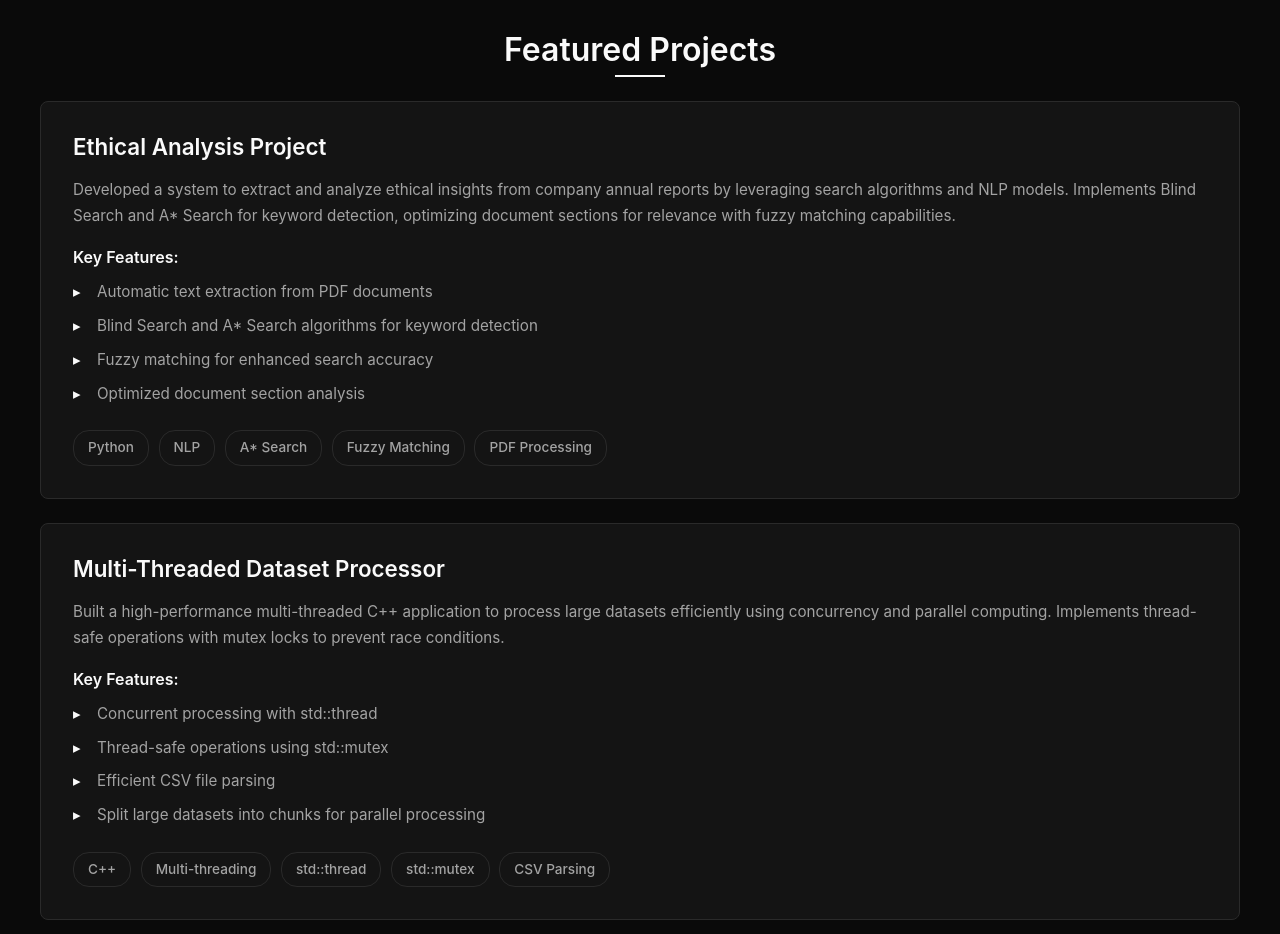
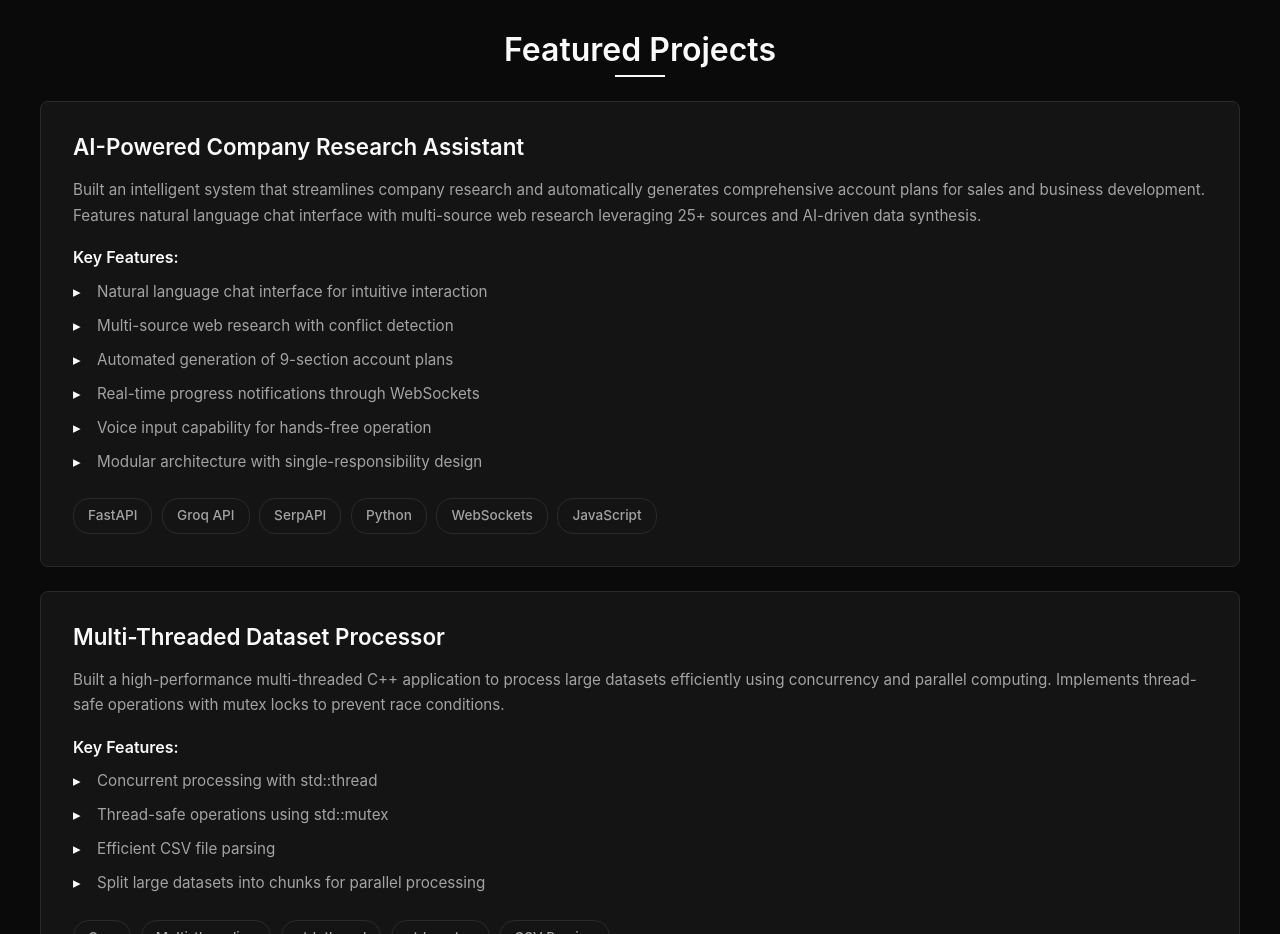
Before and after one commit to AshishSatish/AshishPortfolio, a React (Vite) app: page / in a window 1280 px wide. Shown: the part 2280-3214 px from the top of the page. Built offline with nearby package versions, Linux system fonts and the light colour scheme.

Commit message:
Replace Ethical Analysis Project with AI-Powered Company Research Assistant

```diff
--- a/src/components/Projects/Projects.jsx
+++ b/src/components/Projects/Projects.jsx
@@ -3,14 +3,16 @@ import './Projects.css';
 const Projects = () => {
   const projects = [
     {
-      title: 'Ethical Analysis Project',
-      description: 'Developed a system to extract and analyze ethical insights from company annual reports by leveraging search algorithms and NLP models. Implements Blind Search and A* Search for keyword detection, optimizing document sections for relevance with fuzzy matching capabilities.',
-      technologies: ['Python', 'NLP', 'A* Search', 'Fuzzy Matching', 'PDF Processing'],
+      title: 'AI-Powered Company Research Assistant',
+      description: 'Built an intelligent system that streamlines company research and automatically generates comprehensive account plans for sales and business development. Features natural language chat interface with multi-source web research leveraging 25+ sources and AI-driven data synthesis.',
+      technologies: ['FastAPI', 'Groq API', 'SerpAPI', 'Python', 'WebSockets', 'JavaScript'],
       features: [
-        'Automatic text extraction from PDF documents',
-        'Blind Search and A* Search algorithms for keyword detection',
-        'Fuzzy matching for enhanced search accuracy',
-        'Optimized document section analysis'
+        'Natural language chat interface for intuitive interaction',
+        'Multi-source web research with conflict detection',
+        'Automated generation of 9-section account plans',
+        'Real-time progress notifications through WebSockets',
+        'Voice input capability for hands-free operation',
+        'Modular architecture with single-responsibility design'
       ]
     },
     {
```
